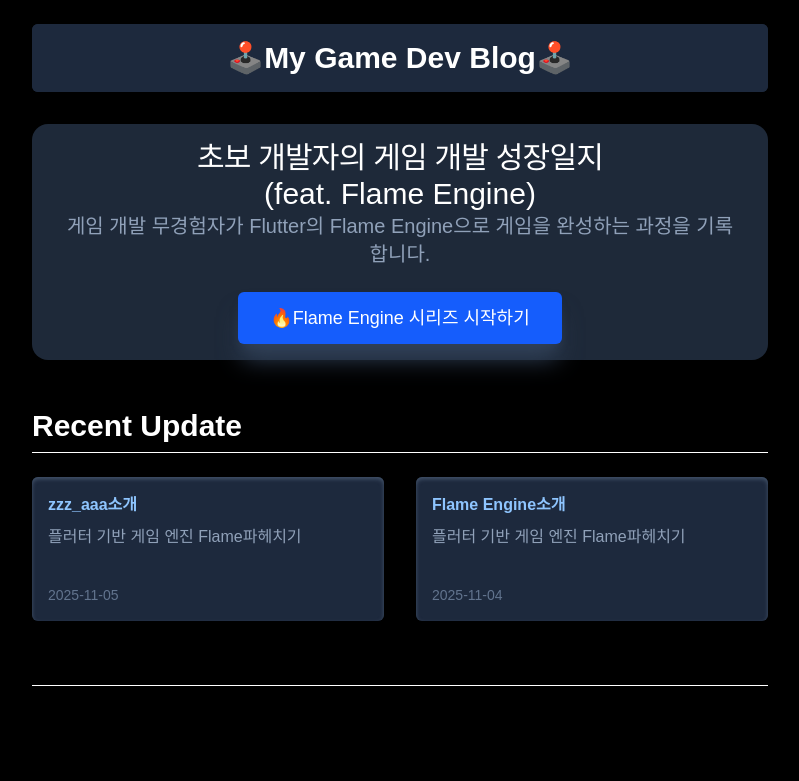
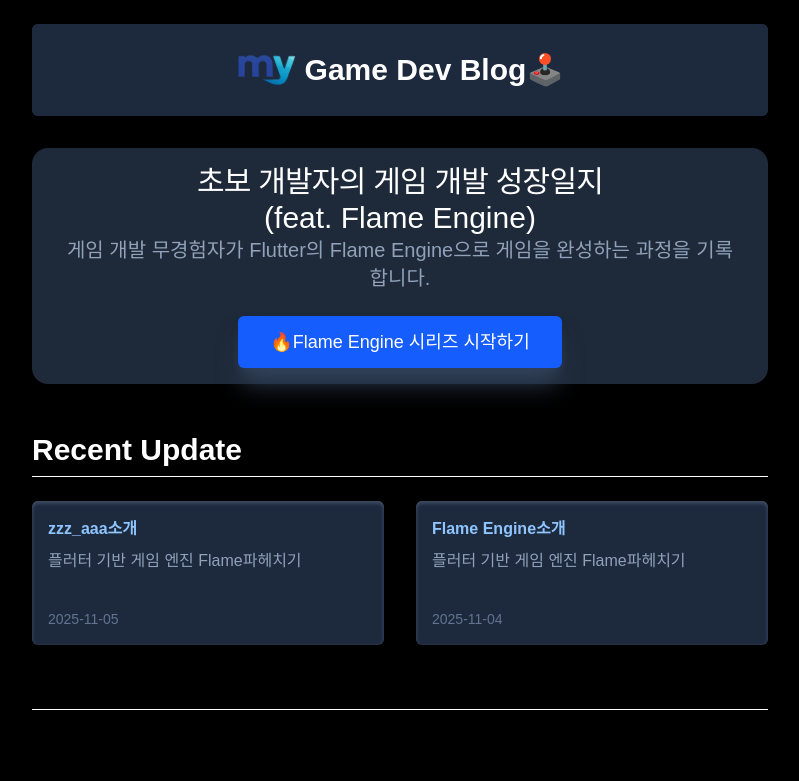
Before and after one commit to mygamedev-studio/blogapp, a Next.js app: page / in a window 1280 px wide. Shown: the top 781 px of the page, without its empty margins (240-1039 px from the left). Built offline with nearby package versions, Linux system fonts and the light colour scheme; a web font is replaced by a local one.

Commit message:
Header image add

```diff
--- a/app/page.tsx
+++ b/app/page.tsx
@@ -45,15 +45,13 @@ export default function Home() {
           </button>
         </Link>
       </section>
-      {/* 2. 🕹️ Recent Posts: 최신 업데이트 목록 */}
       <section className="mt-12">
         <h2 className="text-3xl font-bold mb-6 border-b pb-2">Recent Update</h2>
         <div className="grid grid-cols-1 md:grid-cols-2 gap-8">
           {recentPosts}
         </div>
       </section>
-      <div className="my-16 border-t pt-8"></div> {/* 구분선 */}
-      {/* 3. 🧑‍💻 Secondary Content: NextJS 블로그 기록 (보조 주제 강조) */}
+      <div className="my-16 border-t pt-8"></div>
       <section>
         <h2 className="text-3xl font-bold mb-6 border-b pb-2">
           ✨ Side Contents: DB가 필요없는 완전 정적 블로그 만들기 (feat. NextJS)
@@ -62,9 +60,6 @@ export default function Home() {
           지금 보고 계신 정적 블로그를 만드는 과정과 코드를 함께 공유합니다.
           (태그: nextjs)
         </p>
-
-        {/* NextJS 태그 필터링을 PostFilterContainer에서 처리하거나, 최신 NextJS 글을 따로 표시 */}
-        {/* 여기서는 NextJS 태그가 포함된 최신 글 1개를 찾아 표시하는 예시 */}
         {sortedPosts.find((post) => post.tags.includes("nextjs"))?.title && (
           <div className="grid grid-cols-1 md:grid-cols-2 gap-8">
             <PostPreview
@@ -73,14 +68,11 @@ export default function Home() {
           </div>
         )}
       </section>
-      <div className="my-16 border-t pt-8"></div> {/* 구분선 */}
-      {/* 4. Post Filter: 전체 포스트 목록 및 태그 필터링 */}
-      {/* 클라이언트 컴포넌트인 PostFilterContainer에게 정렬된 데이터를 전달하여 클라이언트에서 필터링하게 합니다. */}
+      <div className="my-16 border-t pt-8"></div>
       <section>
         <PostFilterContainer sortedPosts={sortedPosts} />
       </section>
-      <div className="my-16 border-t pt-8"></div> {/* 구분선 */}
-      {/* 5. Contact/Links (푸터로 활용) */}
+      <div className="my-16 border-t pt-8"></div>
       <footer className="text-center py-8">
         <h2 className="text-2xl font-bold mb-4">함께 소통해요!</h2>
         <div className="flex justify-center gap-6 mb-4">
--- a/components/StickyHeader.tsx
+++ b/components/StickyHeader.tsx
@@ -12,9 +12,10 @@ export default function StickyHeader() {
     <header className="sticky top-0 z-10 bg-slate-800 rounded-md">
       <Link href="/">
         {/* 기존의 스타일은 유지하되, sticky 속성으로 인해 헤더가 움직이지 않도록 보장합니다. */}
-        <div className="text-center bg-slate-800 p-4 my-6 rounded-md">
+        <div className="flex justify-center items-center bg-slate-800 p-4 my-6 rounded-md">
+          <img src='/images/logo.png' width={60} height={30}/>
           <h1 className="text-3xl text-white font-bold">
-            🕹️My Game Dev Blog🕹️
+            &nbsp;Game Dev Blog🕹️
           </h1>
         </div>
       </Link>
```
Also changed, not shown: public/images/logo.png (added).
